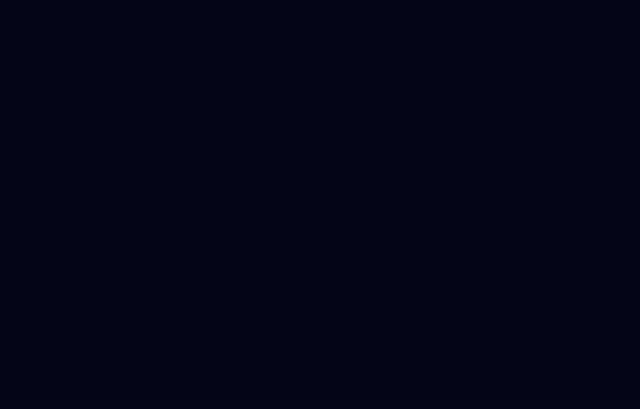
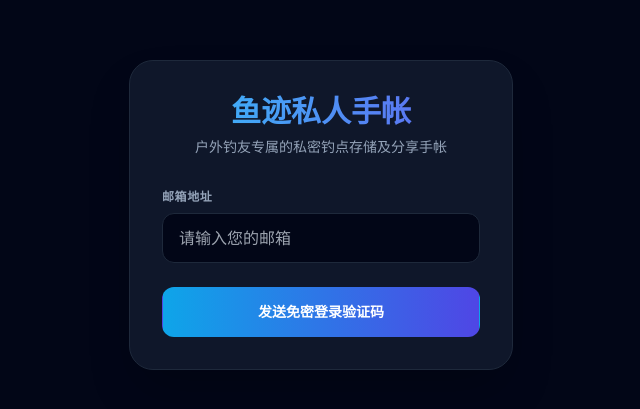
Before and after one commit to bababoyibibilabu/FishTrack, a Vue app: page /login in a window 1280 px wide. Before the commit this address had no page. Shown: the part 185-594 px from the top of the page, without its empty margins (319-959 px from the left). Built offline with nearby package versions, Linux system fonts and the light colour scheme; no server answers.

Commit message:
feat: add router and magic link OTP login view

```diff
--- a/src/router/index.js
+++ b/src/router/index.js
@@ -1,8 +1,19 @@
 import { createRouter, createWebHistory } from 'vue-router'
-import { h } from 'vue'
+import { supabase } from '../services/supabase'
+
+import Login from '../views/Login.vue'
+import MySpots from '../views/MySpots.vue'
+import SpotForm from '../views/SpotForm.vue'
+import SpotDetail from '../views/SpotDetail.vue'
+import ShareDetail from '../views/ShareDetail.vue'
 
 const routes = [
-  { path: '/', component: { render: () => h('div', 'Placeholder') } }
+  { path: '/login', name: 'Login', component: Login },
+  { path: '/', name: 'MySpots', component: MySpots, meta: { requiresAuth: true } },
+  { path: '/spot/new', name: 'NewSpot', component: SpotForm, meta: { requiresAuth: true } },
+  { path: '/spot/edit/:id', name: 'EditSpot', component: SpotForm, meta: { requiresAuth: true }, props: true },
+  { path: '/spot/:id', name: 'SpotDetail', component: SpotDetail, meta: { requiresAuth: true }, props: true },
+  { path: '/share', name: 'ShareDetail', component: ShareDetail }
 ]
 
 const router = createRouter({
@@ -10,4 +21,18 @@ const router = createRouter({
   routes
 })
 
+// 路由拦截器
+router.beforeEach(async (to, from, next) => {
+  const { data: { session } } = await supabase.auth.getSession()
+  const isAuthenticated = !!session
+
+  if (to.meta.requiresAuth && !isAuthenticated) {
+    next({ name: 'Login' })
+  } else if (to.name === 'Login' && isAuthenticated) {
+    next({ name: 'MySpots' })
+  } else {
+    next()
+  }
+})
+
 export default router
--- /dev/null
+++ b/src/views/Login.vue
@@ -0,0 +1,134 @@
+<template>
+  <div class="flex-1 flex flex-col justify-center items-center px-6 py-12 bg-slate-950">
+    <div class="w-full max-w-sm space-y-8 bg-slate-900 p-8 rounded-3xl border border-slate-800 shadow-2xl">
+      <div class="text-center">
+        <h2 class="text-3xl font-extrabold text-transparent bg-clip-text bg-gradient-to-r from-sky-400 to-indigo-500">
+          鱼迹私人手帐
+        </h2>
+        <p class="mt-2 text-sm text-slate-400">
+          户外钓友专属的私密钓点存储及分享手帐
+        </p>
+      </div>
+
+      <div class="mt-8 space-y-6">
+        <div class="space-y-4">
+          <!-- 步骤一：输入邮箱获取验证码 -->
+          <div v-if="!otpSent">
+            <label for="email-address" class="block text-xs font-semibold text-slate-400 uppercase tracking-wider mb-2">邮箱地址</label>
+            <input
+              id="email-address"
+              name="email"
+              type="email"
+              required
+              v-model="email"
+              class="w-full px-4 py-3 bg-slate-950 border border-slate-800 rounded-xl text-slate-200 focus:border-sky-500 transition-colors text-base"
+              placeholder="请输入您的邮箱"
+            />
+          </div>
+
+          <!-- 步骤二：输入收到的验证码 -->
+          <div v-else>
+            <label for="otp-code" class="block text-xs font-semibold text-slate-400 uppercase tracking-wider mb-2">邮箱验证码</label>
+            <input
+              id="otp-code"
+              name="otp"
+              type="text"
+              required
+              v-model="token"
+              class="w-full px-4 py-3 bg-slate-950 border border-slate-800 rounded-xl text-slate-200 focus:border-sky-500 transition-colors text-base tracking-widest text-center"
+              placeholder="请输入6位验证码"
+            />
+          </div>
+        </div>
+
+        <div>
+          <!-- 核心逻辑控制 -->
+          <button
+            @click="handleSubmit"
+            :disabled="loading"
+            class="group relative w-full flex justify-center py-3.5 px-4 border border-transparent text-sm font-semibold rounded-xl text-white bg-gradient-to-r from-sky-500 to-indigo-600 hover:from-sky-400 hover:to-indigo-500 focus:outline-none transition-all disabled:opacity-50"
+          >
+            <span v-if="loading">加载中...</span>
+            <span v-else-if="!otpSent">发送免密登录验证码</span>
+            <span v-else>确认登录</span>
+          </button>
+
+          <button
+            v-if="otpSent"
+            @click="otpSent = false"
+            class="w-full text-center text-xs text-sky-400 mt-4 hover:underline"
+          >
+            返回修改邮箱
+          </button>
+        </div>
+
+        <p v-if="message" :class="`text-center text-sm ${isError ? 'text-red-400' : 'text-emerald-400'}`">
+          {{ message }}
+        </p>
+      </div>
+    </div>
+  </div>
+</template>
+
+<script setup>
+import { ref } from 'vue'
+import { useRouter } from 'vue-router'
+import { supabase } from '../services/supabase'
+
+const email = ref('')
+const token = ref('')
+const otpSent = ref(false)
+const loading = ref(false)
+const message = ref('')
+const isError = ref(false)
+const router = useRouter()
+
+const handleSubmit = async () => {
+  if (!email.value) {
+    showMsg('请输入邮箱', true)
+    return
+  }
+  loading.value = true
+  message.value = ''
+
+  if (!otpSent.value) {
+    // 发送 OTP 验证码
+    const { error } = await supabase.auth.signInWithOtp({
+      email: email.value,
+      options: {
+        shouldCreateUser: true
+      }
+    })
+    loading.value = false
+    if (error) {
+      showMsg(error.message, true)
+    } else {
+      otpSent.value = true
+      showMsg('验证码已发送至您的邮箱，请查收！')
+    }
+  } else {
+    // 验证 OTP 验证码登录
+    if (!token.value) {
+      showMsg('请输入验证码', true)
+      loading.value = false
+      return
+    }
+    const { error } = await supabase.auth.verifyOtp({
+      email: email.value,
+      token: token.value,
+      type: 'email'
+    })
+    loading.value = false
+    if (error) {
+      showMsg(error.message, true)
+    } else {
+      router.push('/')
+    }
+  }
+}
+
+const showMsg = (txt, err = false) => {
+  message.value = txt
+  isError.value = err
+}
+</script>
--- /dev/null
+++ b/src/views/MySpots.vue
@@ -0,0 +1 @@
+<template><div class="p-6 text-slate-400">Placeholder</div></template>
--- /dev/null
+++ b/src/views/ShareDetail.vue
@@ -0,0 +1 @@
+<template><div class="p-6 text-slate-400">Placeholder</div></template>
--- /dev/null
+++ b/src/views/SpotDetail.vue
@@ -0,0 +1 @@
+<template><div class="p-6 text-slate-400">Placeholder</div></template>
--- /dev/null
+++ b/src/views/SpotForm.vue
@@ -0,0 +1 @@
+<template><div class="p-6 text-slate-400">Placeholder</div></template>
```
